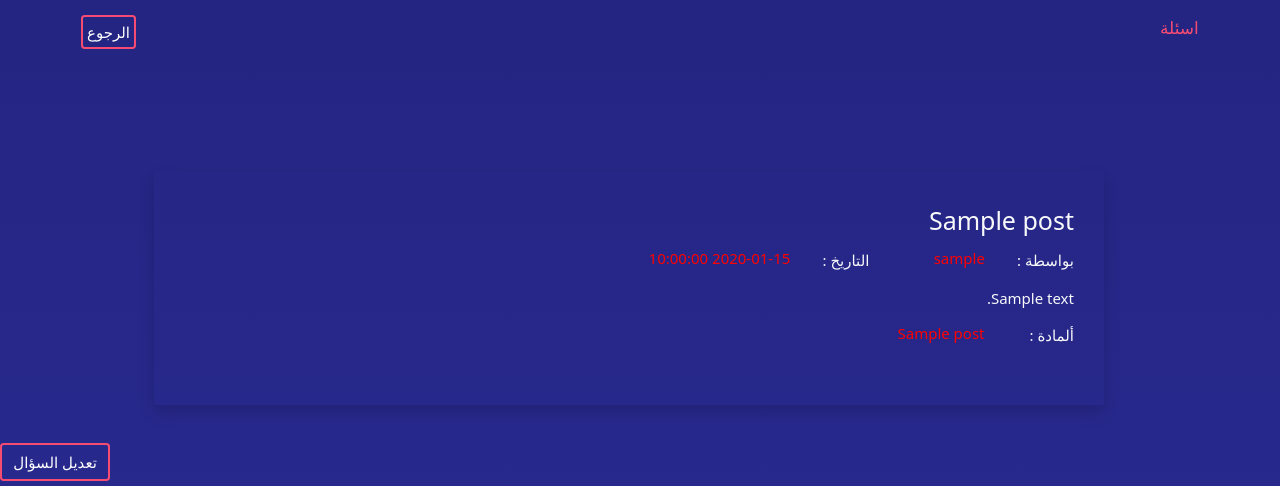
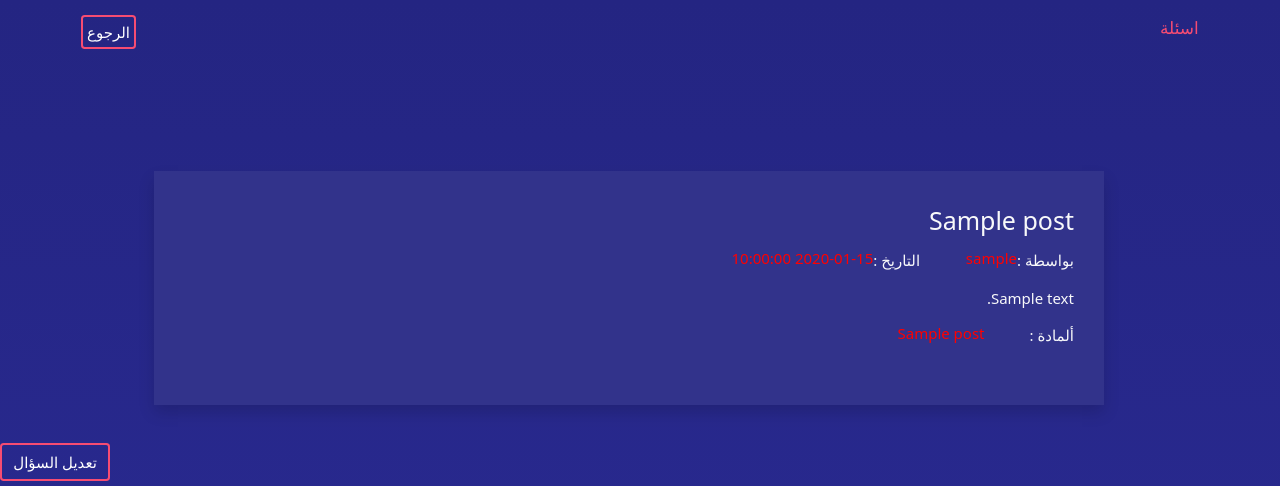
Before and after one commit to kasdo770/AskMe, a Flask app: page /view-post/1 in a window 1280 px wide. Shown: the top 486 px of the page. Run offline with Flask 2, Linux system fonts and the light colour scheme; a user stored in the database is signed in; tables that the repository leaves empty hold one stand-in row (values such as "Sample post"); some libraries are stand-ins or nearby versions.

Commit message:
fix veiw post

```diff
--- a/website/templates/ViewPost.html
+++ b/website/templates/ViewPost.html
@@ -63,6 +63,7 @@
            color: black;
          }
          .margin-box{
+
           text-align: right;
           width:150%;
      }
@@ -83,9 +84,20 @@
         }
         .container-box{
             width: 150%;
+
         }
         .red{
             color: red;
+        }
+        .box-color{
+            background-color: #32338b;
+        }
+        .text-margin{
+            margin-right: 10%;
+        }
+        @media screen and (max-device-width:402px) {
+
+
         }
          </style>
          {% with messages = get_flashed_messages(with_categories=true) %} {% if
@@ -132,13 +144,13 @@
         <!--user's info-->
         <div class="container margin-box">
             <div class="row d-flex justify-content-center">
-                <div class="col-md-10 margin pt-1 shadow">
+                <div class="col-md-10 margin pt-1 shadow box-color">
                         <div class="col-sm-4 box-color rounded-left right">
                                 <div class="info text-light container-box">
                                     <h5 id="title" dir="rtl">{{post.title}}</h5>
-                                    <div style="display: flex; justify-content: space-between;">
+                                    <div style="display: flex;">
                                         <p>بواسطة : <h6 class="red"> {{post.user.username}}</h6></p>
-                                        <p>التاريخ : <h6  class="red"> {{post.datetime}}</h6></p>
+                                        <p class="text-margin">التاريخ : <h6  class="red" > {{post.datetime}}</h6></p>
                                       </div>
                                       <h7 class="mt-5">
                                           {{post.description}}
```
